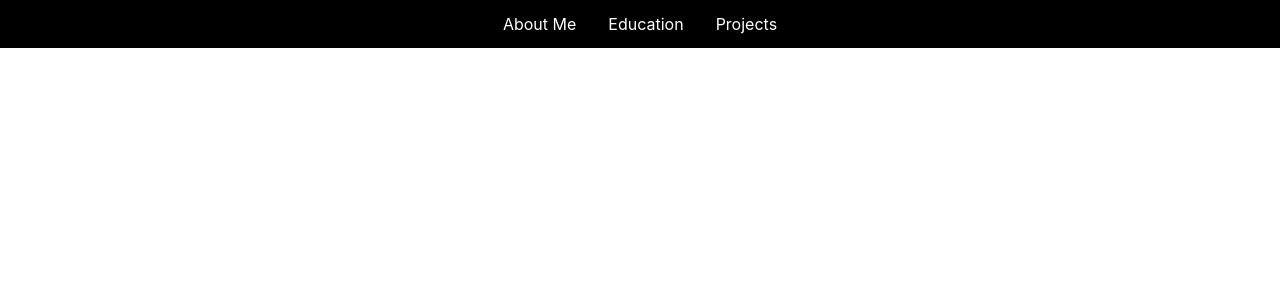
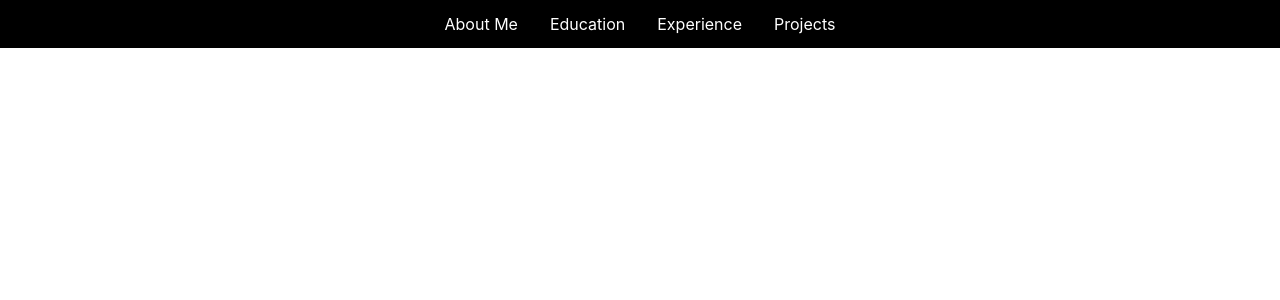
Before and after one commit to arnav149/ak-portfolio, a React (Create React App) app: page /#/experience in a window 1280 px wide. Shown: the top 300 px of the page. Built offline with nearby package versions, Linux system fonts and the light colour scheme.

Commit message:
add experince nav

```diff
--- a/src/App.js
+++ b/src/App.js
@@ -6,6 +6,7 @@ import AboutMe from "./AboutMe";
 import NavBar from "./NavBar";
 import Education from "./Education";
 import Projects from "./Projects";
+import Experience from "./Experience";
 
 function App() {
   const [loadingComplete, setLoadingComplete] = useState(false);
@@ -32,6 +33,7 @@ function App() {
               <Route path="/" element={<AboutMe />} />
               <Route path="/education" element={<Education />} />
               <Route path="/projects" element={<Projects />} />
+              <Route path="/experience" element={<Experience />} />
             </Routes>
           </div>
         </Router>
--- /dev/null
+++ b/src/Experience.js
@@ -0,0 +1,7 @@
+import React from "react";
+
+function Experience() {
+  return <div></div>;
+}
+
+export default Experience;
--- a/src/NavBar.js
+++ b/src/NavBar.js
@@ -14,6 +14,9 @@ const NavBar = () => {
             <Link to="/education">Education</Link>
           </li>
           <li>
+            <Link to="/experience">Experience</Link>
+          </li>
+          <li>
             <Link to="/projects">Projects</Link>
           </li>
         </ul>
```
Also changed, not shown: src/Experince.css (added).
